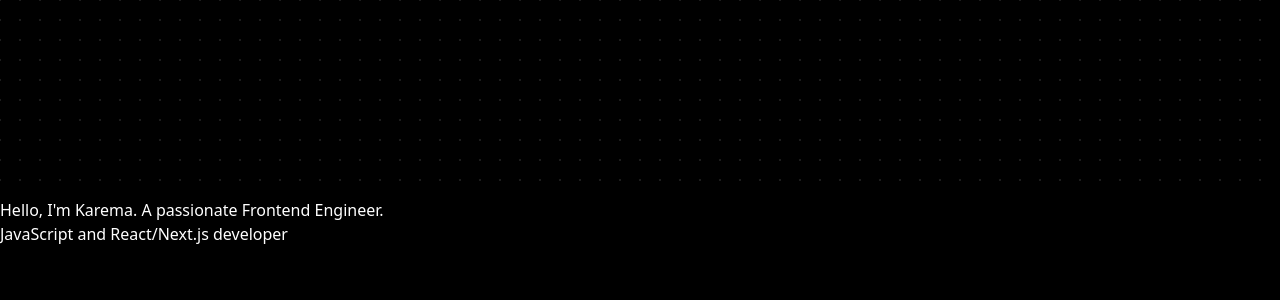
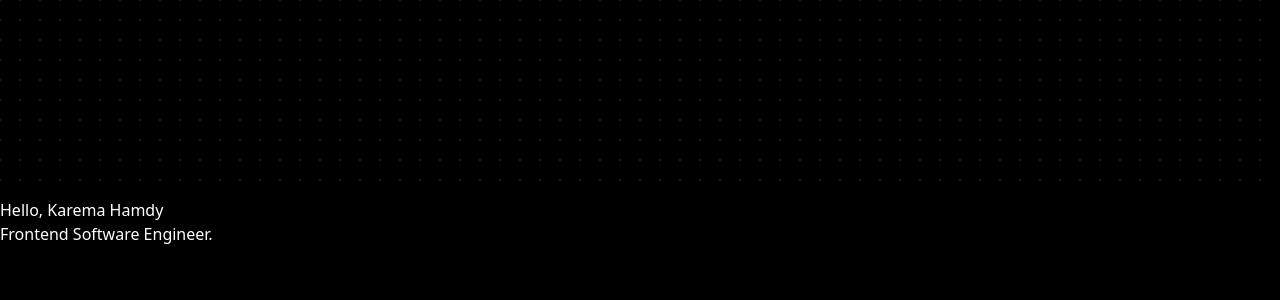
Before and after one commit to karemahamdy/portfolio, a Next.js app: page / in a window 1280 px wide. Shown: the top 300 px of the page. Built offline with nearby package versions, Linux system fonts and the light colour scheme.

Commit message:
style: fix font size of my name

```diff
--- /dev/null
+++ b/src/_components/Profile.tsx
@@ -0,0 +1,14 @@
+const Profile: React.FC = () => {
+  return (
+    <div className="absolute top-1/2 left-1/2 transform -translate-x-1/2 -translate-y-1/2 text-center text-white">
+      <h1 className="text-xl font-bold ">
+      Hello, Karema Hamdy
+      </h1>
+      <p className="text-xl mt-4">
+        Frontend Software Engineer.
+      </p>
+    </div>
+  );
+};
+
+export default Profile;
--- a/src/app/page.tsx
+++ b/src/app/page.tsx
@@ -1,19 +1,12 @@
 import Canvas from "@/_components/Canvas";
 import "./globals.css";
+import Profile from "@/_components/Profile";
 
 const Home: React.FC = () => {
   return (
     <div className="relative h-screen w-full ">
     <Canvas/>
-      <div className="absolute top-1/2 left-1/2 transform -translate-x-1/2 -translate-y-1/2 text-center text-white">
-        <h1 className="text-4xl font-bold">
-          Hello, I'm Karema. A passionate Frontend Engineer.
-        </h1>
-        <p className="text-xl mt-4">
-          JavaScript and React/Next.js developer
-        </p>
-
-      </div>
+    <Profile/>
     </div>
   );
 };
```
Also changed, not shown: src/_components/Profile.ts (deleted).
